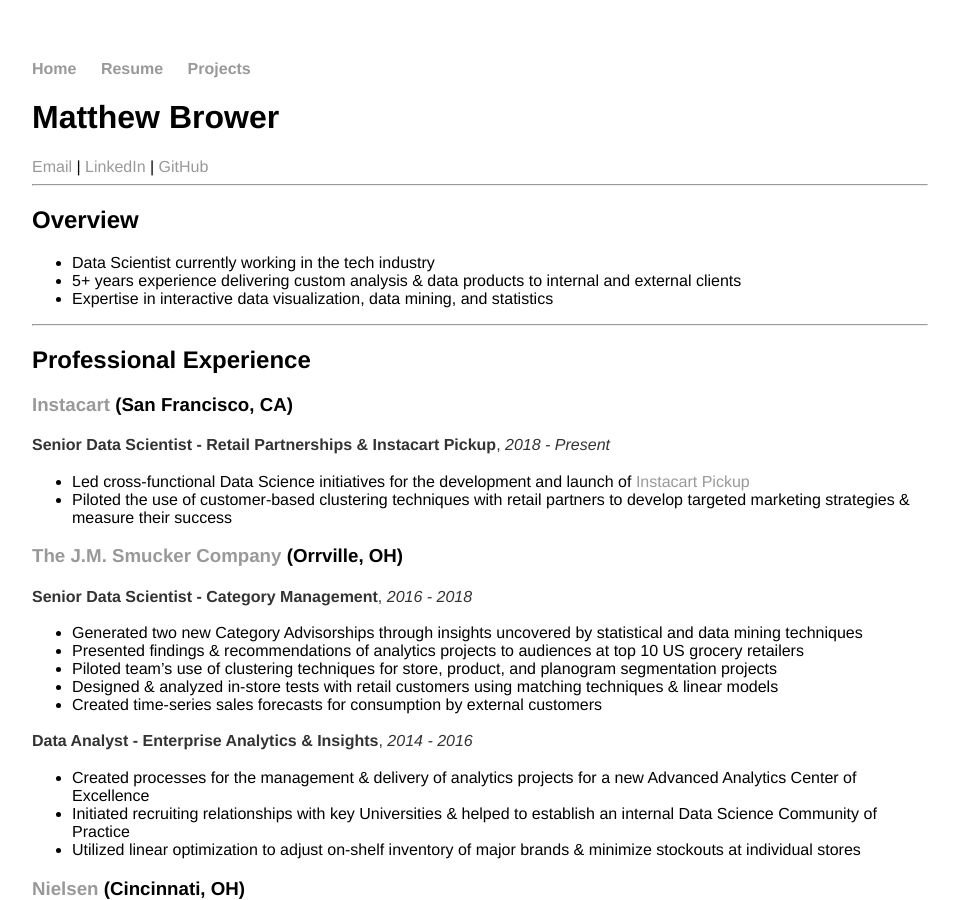
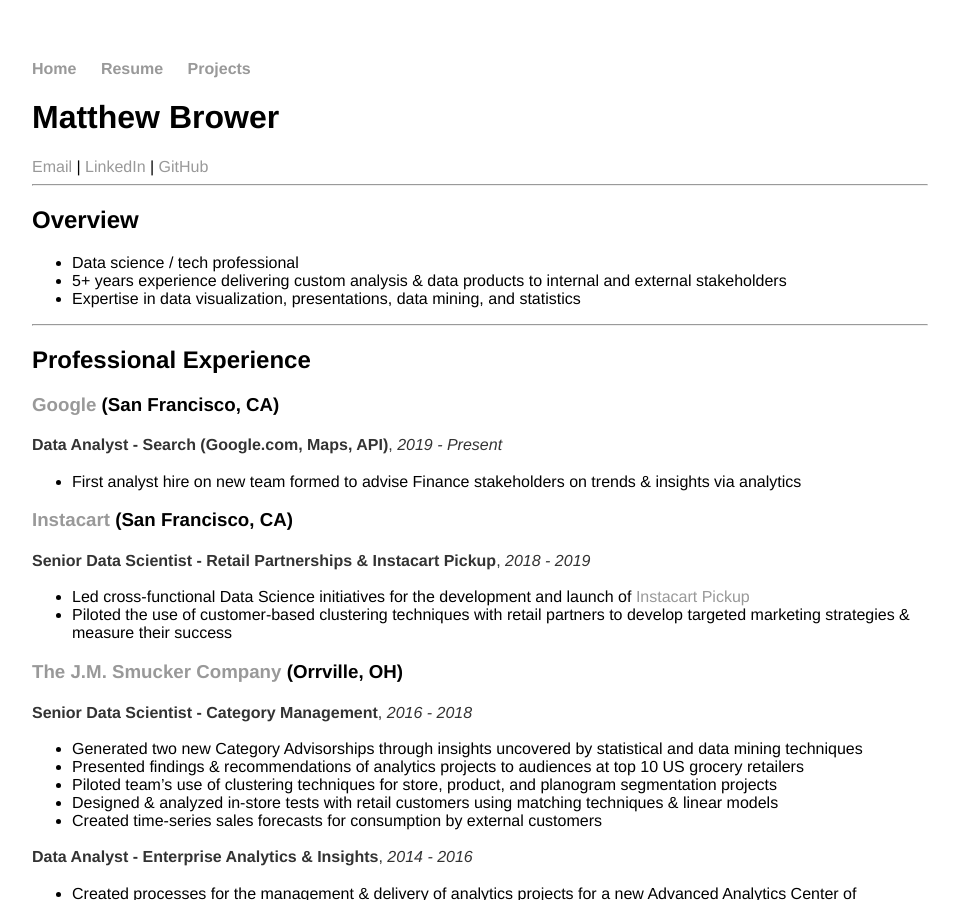
Before and after one commit to MatthewBrower/matthewbrower.github.io, a Jekyll site: the page built from resume/index.md, in a window 1280 px wide and 900 px high. Shown: the whole window, without its empty margins (160-1119 px from the left). Built offline with Jekyll 4.4.1, drawn with Linux system fonts in a browser that asks for light colours.

Commit message:
Update index.md

```diff
--- a/resume/index.md
+++ b/resume/index.md
@@ -13,16 +13,20 @@
 ---
 
 ## Overview
-- Data Scientist currently working in the tech industry
-- 5+ years experience delivering custom analysis & data products to internal and external clients
-- Expertise in interactive data visualization, data mining, and statistics
+- Data science / tech professional
+- 5+ years experience delivering custom analysis & data products to internal and external stakeholders
+- Expertise in data visualization, presentations, data mining, and statistics
 
 ***
 
 ## Professional Experience
 
+### [Google](https://www.google.com) (San Francisco, CA)
+__Data Analyst - Search (Google.com, Maps, API)__, _2019 - Present_
+- First analyst hire on new team formed to advise Finance stakeholders on trends & insights via analytics
+
 ### [Instacart](https://www.instacart.com/) (San Francisco, CA)
-__Senior Data Scientist - Retail Partnerships & Instacart Pickup__, _2018 - Present_
+__Senior Data Scientist - Retail Partnerships & Instacart Pickup__, _2018 - 2019_
 - Led cross-functional Data Science initiatives for the development and launch of [Instacart Pickup](https://www.engadget.com/2018/11/07/instacart-grocery-pickup-service/)
 - Piloted the use of customer-based clustering techniques with retail partners to develop targeted marketing strategies & measure their success
 
```
